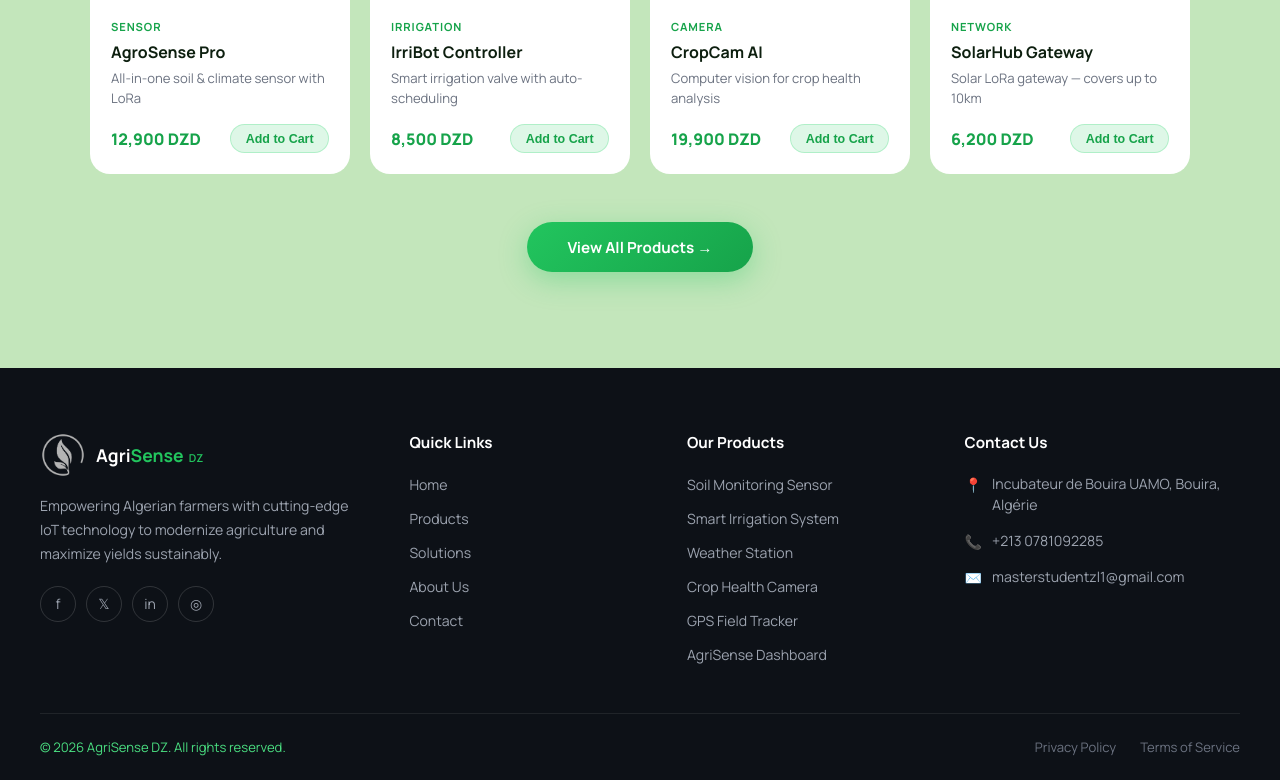
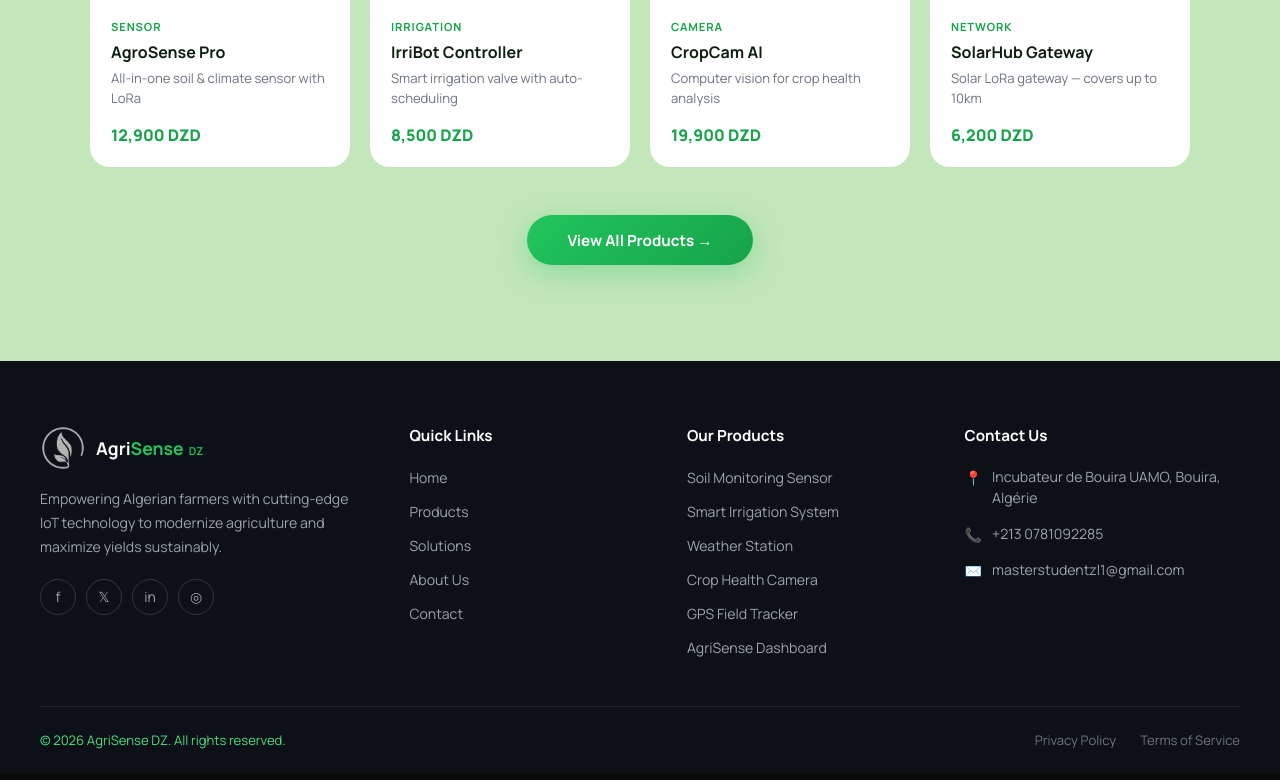
Before and after one commit to masterstudentzl1-jpg/agrisense-dz2, a React (Vite) app in the folder client/: page / in a window 1280 px wide. Shown: the part 2216-2996 px from the top of the page. Built offline with nearby package versions, Linux system fonts and the light colour scheme.

Commit message:
update home page products remove add to cart

```diff
--- a/client/src/pages/Home.jsx
+++ b/client/src/pages/Home.jsx
@@ -257,7 +257,7 @@ export default function AgriSenseDZ() {
                 <div className="product-footer">
                   <span className="product-price">{p.price}</span>
                   {/* ✅ TASK 2: "Add to Cart" button on home preview */}
-                  <button className="btn-sm">Add to Cart</button>
+
                 </div>
               </div>
             </div>
```
